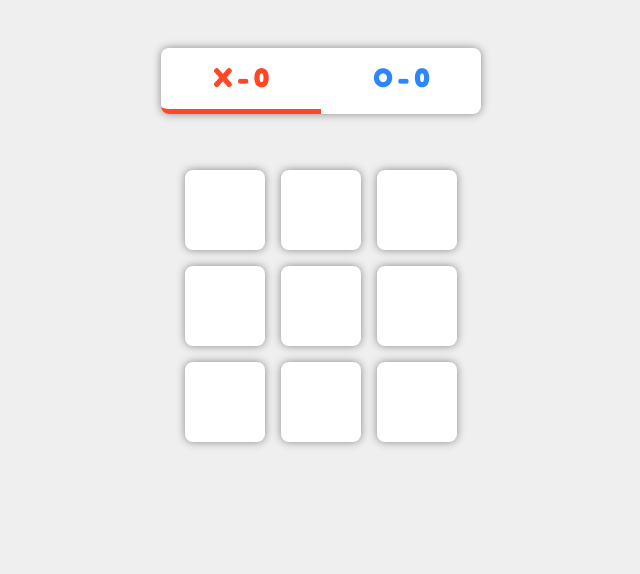
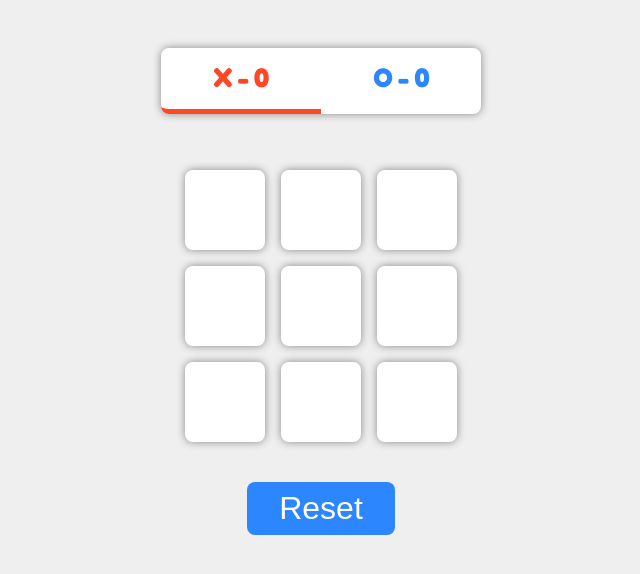
Before and after one commit to L3on06/TicTacToe-Game, a React (Create React App) app: page / in a window 1280 px wide. Shown: the top 574 px of the page, without its empty margins (319-959 px from the left). Built offline with nearby package versions, Linux system fonts and the light colour scheme.

Commit message:
I added the reset button to reset the game.

```diff
--- a/src/App.js
+++ b/src/App.js
@@ -3,6 +3,7 @@ import './App.css';
 import Board from './components/Board';
 import ScoreBoard from './components/ScoreBoard';
 
+import ResetButton from "./components/ResetButton"
 function App() {
 
   const WIN_CONDITIONS = [
@@ -63,7 +64,11 @@ function App() {
   }
 
   const resetBoard = () => {
-    alert("The " + checkWinner(board) + " Player Win")
+    if (checkWinner(board) === "X" || "O") {
+      alert("The " + checkWinner(board) + " Player Win")
+    } else {
+      alert("No one wins")
+    }
     setGameOver(false);
     setBoard(Array(9).fill(null))
   }
@@ -72,6 +77,7 @@ function App() {
     <div className="App">
       <ScoreBoard scores={scores} xPlaying={xPlaying} />
       <Board board={board} onClick={gameOver ? resetBoard : handleBoxClick} />
+      <ResetButton resetBoard={resetBoard} />
     </div>
   );
 }
--- /dev/null
+++ b/src/components/ResetButton.css
@@ -0,0 +1,10 @@
+.reset-btn {
+    border: none;
+    border-radius: 0.5rem;
+    background-color: rgb(44, 135, 255);
+    color: white;
+    font-size: 2rem;
+    padding: 0.5rem 2rem;
+    margin: 2rem auto;
+    display: block;
+}
--- /dev/null
+++ b/src/components/ResetButton.js
@@ -0,0 +1,15 @@
+import React from "react";
+
+import "./ResetButton.css"
+
+
+
+const ResetButton = ({ resetBoard }) => {
+    return (
+        <div>
+            <button className="reset-btn" onClick={resetBoard}>Reset</button>
+        </div>
+    )
+};
+
+export default ResetButton;
```
